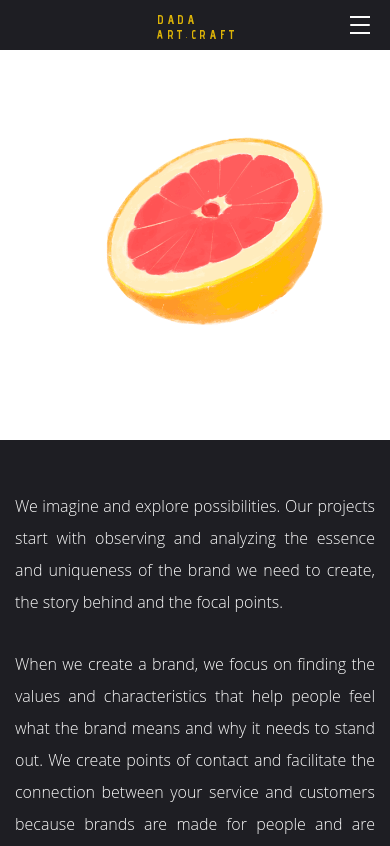
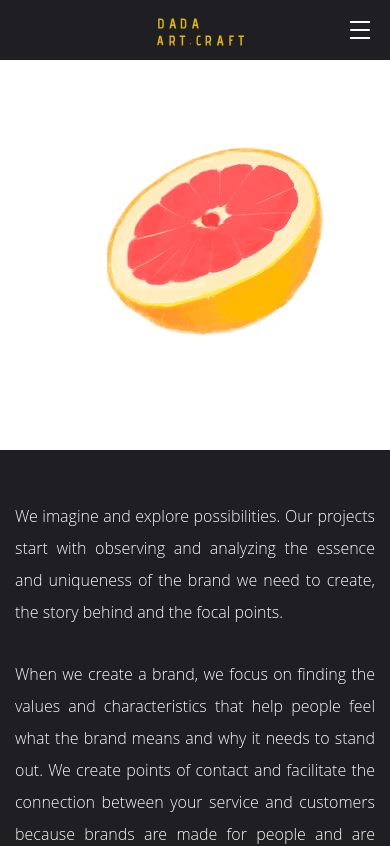
Before and after one commit to Lyyov/dada.artcraft, a Next.js app: page /services in a window 390 px wide. Shown: the top 846 px of the page. Built offline with nearby package versions, Linux system fonts and the light colour scheme.

Commit message:
Larger logo on mobile.

```diff
--- a/app/_components/Header.tsx
+++ b/app/_components/Header.tsx
@@ -102,8 +102,8 @@ const Header = () => {
           </button>
           <Link className="header__logo header__logo-mobile logo" href="/">
             <Image
-              width={77}
-              height={24}
+              width={87}
+              height={34}
               loading="lazy"
               src={"/assets/logo/logo-text-svg.svg"}
               alt="logo"
--- a/app/globals.css
+++ b/app/globals.css
@@ -49,7 +49,8 @@ main {
 
 @media(max-width: 767px) {
   main {
-      min-height:auto
+      min-height:auto;
+      padding-top: 60px;
   }
 }
 
@@ -1427,6 +1428,7 @@ input[type=submit]:hover:disabled {
   .services__do {
     padding-top: 0;
     margin-top: -1px;
+    padding-bottom: 40px;
   }
   .services__do .container {
       padding:0
@@ -1850,12 +1852,15 @@ input[type=submit]:hover:disabled {
 }
 
 @media(max-width: 767px) {
+  .header {
+    height: 60px;
+  }
   .header__container {
       position:fixed;
       background: #1e1e23;
       right: 0;
       top: 50px;
-      height: calc(100vh - 50px);
+      height: calc(100vh - 60px);
       width: 70vw;
       max-width: 400px;
       flex-direction: column;
@@ -1968,7 +1973,7 @@ input[type=submit]:hover:disabled {
   outline: 0;
   border: 0;
   position: absolute;
-  top: 10px;
+  top: 15px;
   right: 20px;
   z-index: 3;
   display: none
@@ -1976,7 +1981,8 @@ input[type=submit]:hover:disabled {
 
 @media(max-width: 767px) {
   .burger {
-      display:block
+      display:block;
+
   }
 }
 
```
Also changed, not shown: 1 other file (tests, documents, lock files or other folders).
